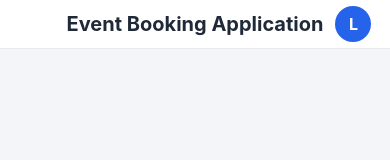
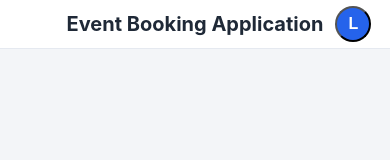
Before and after one commit to TreyenWilson-PeopleShores/UCI-2123---Capstone-Project, a React (Vite) app in the folder capstone-frontend/: page /login in a window 390 px wide. Shown: the top 160 px of the page. Built offline with nearby package versions, Linux system fonts and the light colour scheme; no server answers.

Commit message:
Phase 3 UI/UX: Accessibility and responsive layout improvements

```diff
--- a/capstone-frontend/src/components/EventModal.jsx
+++ b/capstone-frontend/src/components/EventModal.jsx
@@ -346,6 +346,8 @@ function EventModal({ event, isOpen, onClose, onStatusChange, onTicketPurchased,
     <dialog
       className="modal"
       ref={modalRef}
+      aria-modal="true"
+      aria-labelledby="modal-title"
     >
       <div className="modal-content">
         {/* Header with close button */}
--- a/capstone-frontend/src/components/LoginIcon.jsx
+++ b/capstone-frontend/src/components/LoginIcon.jsx
@@ -44,21 +44,16 @@ const LoginIcon = () => {
 
   return (
     <div className="login-icon-container" ref={dropdownRef}>
-      <div
+      <button
+        type="button"
         className="login-icon"
         onClick={handleProfileClick}
-        role="button"
-        tabIndex={0}
+        aria-haspopup="menu"
         aria-label={currentUser ? `Profile: ${currentUser.username}` : 'Login'}
         aria-expanded={isDropdownOpen}
-        onKeyDown={(e) => {
-          if (e.key === 'Enter' || e.key === ' ') {
-            handleProfileClick();
-          }
-        }}
       >
         {displayLetter}
-      </div>
+      </button>
 
       {isDropdownOpen && (
         <div className="profile-dropdown" role="menu">
--- a/capstone-frontend/src/components/UpcomingEvents.jsx
+++ b/capstone-frontend/src/components/UpcomingEvents.jsx
@@ -192,18 +192,12 @@ const UpcomingEvents = ({ maxEvents = 5, onEventClick, events: providedEvents })
       <h2 className="event-list-title">Upcoming Events</h2>
       <div className="event-list">
         {filteredEvents.map(event => (
-          <div
+          <button
             key={event.id}
+            type="button"
             className="event-item"
             onClick={() => onEventClick && onEventClick(event)}
-            role="button"
-            tabIndex={0}
-            onKeyDown={(e) => {
-              if (e.key === 'Enter' || e.key === ' ') {
-                e.preventDefault();
-                onEventClick && onEventClick(event);
-              }
-            }}
+            aria-label={(event.name || 'Upcoming event') + ' on ' + formatEventDate(event.date) + (event.venue ? ' at ' + getVenueName(event.venue) : '')}
           >
             <div className="event-item-header">
               <h3 className="event-name">{event.name}</h3>
@@ -217,7 +211,7 @@ const UpcomingEvents = ({ maxEvents = 5, onEventClick, events: providedEvents })
               )}
               <StatusBadge status={event.status} size="sm" />
             </div>
-          </div>
+          </button>
         ))}
       </div>
     </div>
--- a/capstone-frontend/src/styles/EventList.css
+++ b/capstone-frontend/src/styles/EventList.css
@@ -64,6 +64,7 @@
   color: #1f2937;
   margin: 0;
   line-height: 1.4;
+  overflow-wrap: anywhere;
 }
 
 .event-date {
--- a/capstone-frontend/src/styles/base.css
+++ b/capstone-frontend/src/styles/base.css
@@ -12,3 +12,13 @@ body {
 #root {
   min-height: 100vh;
 }
+
+button:focus-visible,
+input:focus-visible,
+select:focus-visible,
+textarea:focus-visible,
+a:focus-visible,
+[role="button"]:focus-visible {
+  outline: 3px solid #2563eb;
+  outline-offset: 2px;
+}
--- a/capstone-frontend/src/styles/calendar.css
+++ b/capstone-frontend/src/styles/calendar.css
@@ -37,6 +37,8 @@
   margin: 0;
   font-size: 1.35rem;
   font-weight: 700;
+  min-width: 0;
+  overflow-wrap: anywhere;
 }
 
 .nav-button {
--- a/capstone-frontend/src/styles/modal.css
+++ b/capstone-frontend/src/styles/modal.css
@@ -61,6 +61,7 @@
   font-weight: 700;
   color: #1f2937;
   word-break: break-word;
+  overflow-wrap: anywhere;
   flex: 1;
 }
 
@@ -149,6 +150,7 @@
 /* Modal Footer */
 .modal-footer {
   display: flex;
+  flex-wrap: wrap;
   gap: 12px;
   padding: 16px 24px 24px;
   border-top: 1px solid #e5e9f0;
```
